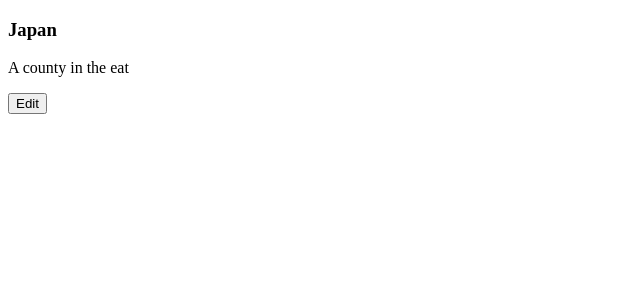
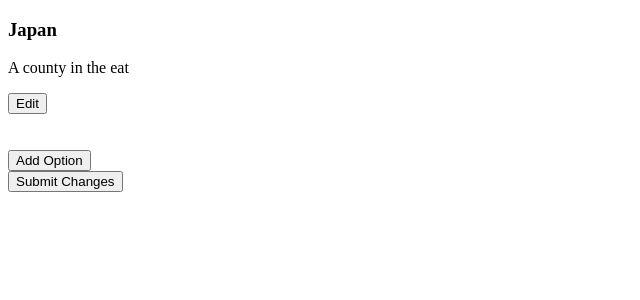
Before and after one commit to lorkaan/storefront, a Django app: page /cms_item/2 in a window 1280 px wide. Shown: the top 300 px of the page, without its empty margins (0-640 px from the left). Run offline with Django 4.2, Linux system fonts and the light colour scheme; data comes from the database, SQL or seed files in the repository.

Commit message:
fixed the submit issues, now works as it did before, but allows for new values and new options

```diff
--- a/estorefront/items/static/js/edit_form.js
+++ b/estorefront/items/static/js/edit_form.js
@@ -1,3 +1,5 @@
+/** DEPRECIATED */
+
 var edit_form_manager = function(){
 
     let id_type_name_sep = ".";  // This separates an identifier from a type
--- a/estorefront/items/static/js/form_functions.js
+++ b/estorefront/items/static/js/form_functions.js
@@ -20,24 +20,6 @@
         "item.name": getElemValue,
         "item.description": getElemValue,
         "item.price": getElemValue
-    }
-
-    // Don't think this is needed anymore
-    function retrieve_suffix(val, sep="", squash_error_flag=false){
-        if(utils.isString(val)){
-            let text_list = val.split(sep);
-            if(utils.isArray(text_list, 1)){
-                return text_list[(text_list.length-1)];
-            }else{
-                return val;
-            }
-        }else{
-            if(utils.toBoolean(squash_error_flag)){
-                return null;
-            }else{
-                throw new TypeError("Can not retrieve suffix for non-string: " + typeof(val));
-            }
-        }
     }
 
     class ChangeValueHandler{
@@ -241,10 +223,47 @@
         }
     }
 
+    function create_value_dict_from_option(elem){
+        let val_dict = {};
+        if(utils.isObject(elem, HTMLFormElement)){
+            let get_func = null;
+            let elems = elem.elements;
+            for(let i = 0; i < elems.length; i++){
+                get_func = get_option_form_data[elems[i].name];
+                if(utils.isFunction(get_func)){
+                    val_dict[elems[i].name] = get_func(elems[i]); // Needs to work with
+                }
+            }
+        }
+        return val_dict
+    }
+
+    function submit_changes_handler(item_display_id, option_submit_class, ev){
+        let submit_values = {};
+        let elem = document.getElementById(item_display_id);
+        let cur_key = null;
+        for(let i = 0; i < elem.children.length; i++){
+            if(utils.isObject(elem.children[i], HTMLElement) && elem.children[i].nodeName != "BUTTON" && utils.isString(elem.children[i].getAttribute("name"), /^item\./)){
+                cur_key = elem.children[i].getAttribute("name");
+                if(utils.isString(cur_key)){
+                    submit_values[cur_key] = elem.children[i].innerHTML;
+                }
+            }
+        }
+        submit_values["options"] = [];
+        let elem_collection = document.getElementsByClassName(option_submit_class);
+        for(let i = 0; i < elem_collection.length; i++){
+            submit_values["options"].push(create_value_dict_from_option(elem_collection[i]));
+        }
+        elem = document.getElementById("test");
+        elem.innerHTML = JSON.stringify(submit_values);
+    }
+
     return {
         "display_to_edit_handler": display_to_edit_handler,
         "edit_to_display_handler": edit_to_display_handler,
         "edit_to_display_option_handler": switch_to_option_display,
+        "submit_handler": submit_changes_handler,
         "Class":{
             "Show": classes.show,
             "Hide": classes.hide
--- a/estorefront/items/static/js/html_snippets.js
+++ b/estorefront/items/static/js/html_snippets.js
@@ -38,7 +38,7 @@
         static classes = {
             input: "options_label",
             button: "switch_display_option",
-            parent: "edit_option_container"
+            parent: "edit_option_container",
         };
 
         static input = {
@@ -57,7 +57,7 @@
          */
         constructor(text, extra_cls=[]){
             super([
-                new dynamic_html.nodes.input(OptionEditNode.input.type, OptionEditNode.input.name, text),
+                new dynamic_html.nodes.input(OptionEditNode.input.type, OptionEditNode.input.name, text, null, OptionEditNode.classes.input),
                 new dynamic_html.nodes.button("Save", null, OptionEditNode.classes.button,
                     OptionEditNode.events.button
                 )
@@ -115,7 +115,7 @@
             parent: "edit_option_form"
         };
 
-        constructor(name_val, available_val, default_val){
+        constructor(name_val="", available_val=true, default_val=false){
             available_val = utils.toBoolean(available_val);
             default_val = utils.toBoolean(default_val);
             let availableAttrs = {};
@@ -154,7 +154,7 @@
             }
         };
 
-        constructor(name_val, available_val, default_val, extra_cls=[]){
+        constructor(name_val="", available_val=true, default_val=false, extra_cls=[]){
             super([
                 new EditOptionValueForm(name_val, available_val, default_val),
                 new dynamic_html.nodes.break,
@@ -173,7 +173,7 @@
         };
 
         static classes = {
-            parent: "",
+            parent: "options_submit",
             disabled: "disabled"
         };
 
@@ -183,7 +183,7 @@
             }
         };
 
-        constructor(input_name, name_val, available_val, default_val, extra_cls=[]){
+        constructor(input_name, name_val="", available_val=true, default_val=false, extra_cls=[]){
             available_val = utils.toBoolean(available_val);
             default_val = utils.toBoolean(default_val);
             let inputAttrs = {};
@@ -218,7 +218,7 @@
             parent: "option_value_container"
         };
 
-        constructor(input_name, name_val, available_val, default_val, edit_flag=false){
+        constructor(input_name, name_val="", available_val=true, default_val=false, edit_flag=false){
             let option_edit_class = null;
             let option_display_class = null
             if(utils.toBoolean(edit_flag) || !utils.isString(name_val)){
@@ -238,6 +238,24 @@
     class FullOptionContainer extends dynamic_html.nodes.div{
 
         static keys = ['optionvalue__value', 'available', 'defaultoption'];
+
+        static classes = {
+            button: ""
+        };
+
+        static events = {
+            button: {
+                'click': function(ev){
+                    let target = ev.target;
+                    let parent = target.parentElement;
+                    let input_elem = parent.querySelector("." + OptionEditNode.classes.input);
+                    if(utils.isObject(input_elem, HTMLElement)){
+                        let new_elem = new OptionValueContainer(input_elem.value);
+                        parent.insertBefore(new_elem.createElement(), target);
+                    }
+                }
+            }
+        };
 
         static create_option_value_container(header_name, obj){
             if(utils.isObject(obj, this.keys)){
@@ -267,6 +285,9 @@
                     continue;
                 }
             }
+            nodes.push(new dynamic_html.nodes.button("Add Value", null, FullOptionContainer.classes.button,
+                FullOptionContainer.events.button
+            ));
             super(nodes);
         }
     }
@@ -274,7 +295,8 @@
 
     return {
         "OptionValueContainer": OptionValueContainer,
-        "FullOptionContainer": FullOptionContainer
+        "FullOptionContainer": FullOptionContainer,
+        "EditOptionValueForm": EditOptionValueForm
     };
 
 }();
--- a/estorefront/items/static/js/setup_page.js
+++ b/estorefront/items/static/js/setup_page.js
@@ -3,14 +3,34 @@
     let item_edit_button_id = "item_edit.button"
     let item_save_button_id = "item_info_save";
 
+    let item_add_option_id = "add_option_button";
+
     let request_options_url = "options";
 
     let parents_options_container_id = "option_list_div";
 
+    let submit_button_id = "submit_item";
+    let item_display_id = "item_display";
+    let option_submit_class = html_nodes.EditOptionValueForm.classes.parent;
+
+    function add_new_option_handler(ev){
+        let target = ev.target;
+        let parent = target.parentElement;
+        let new_node = new html_nodes.FullOptionContainer();
+        parent.insertBefore(new_node.createElement(), target);
+    }
+
     function create_options_list(opt_list){
-        console.log(opt_list);
-        console.log(utils.isArray(opt_list));
-        let elem = document.getElementById(parents_options_container_id);
+        let add_option_button = document.getElementById(item_add_option_id);
+        if(!utils.isObject(add_option_button, HTMLElement)){
+            throw new Error("Can not find the Add Option button");
+        }
+        add_option_button.addEventListener("click", add_new_option_handler);
+        let elem = document.getElementById(submit_button_id);
+        elem.addEventListener("click", form_functions.submit_handler.bind(null, item_display_id, option_submit_class));
+
+
+        elem = document.getElementById(parents_options_container_id);
         if(utils.isObject(elem, HTMLElement) && utils.isObject(opt_list)){
             let nodes = [];
             let opt_keys = Object.keys(opt_list);
@@ -19,7 +39,8 @@
             }
             nodes.forEach(function(node){
                 if(utils.isObject(node, dynamic_html.abstractNode)){
-                    elem.appendChild(node.createElement());
+                    elem.insertBefore(node.createElement(), add_option_button);
+                    //elem.appendChild(node.createElement());
                 }
             });
         }
--- a/estorefront/templates/cms/cms_item.html
+++ b/estorefront/templates/cms/cms_item.html
@@ -31,6 +31,8 @@
 </br>
 
 <div id="option_list_div">
-
+    <button id="add_option_button">Add Option</button>
 </div>
+<button id="submit_item">Submit Changes</button>
+<div id="test"></div>
 {% endblock %}
```
